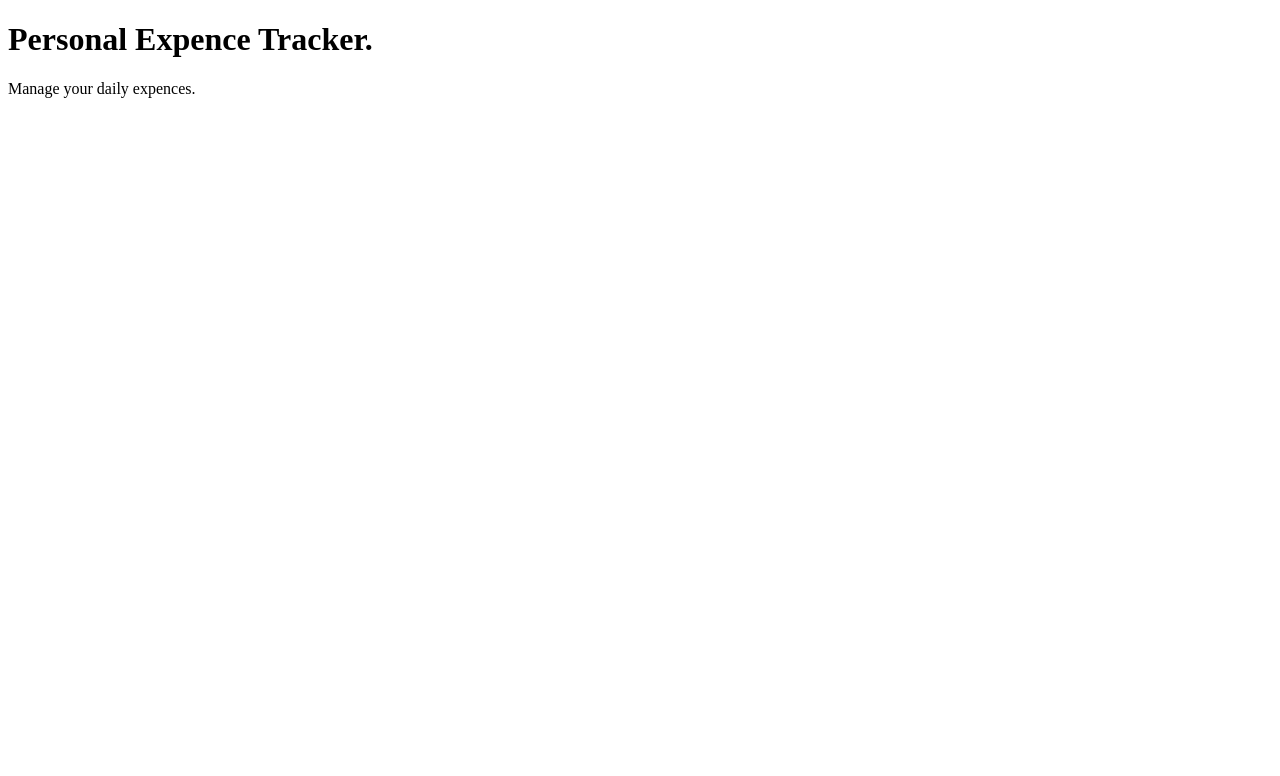
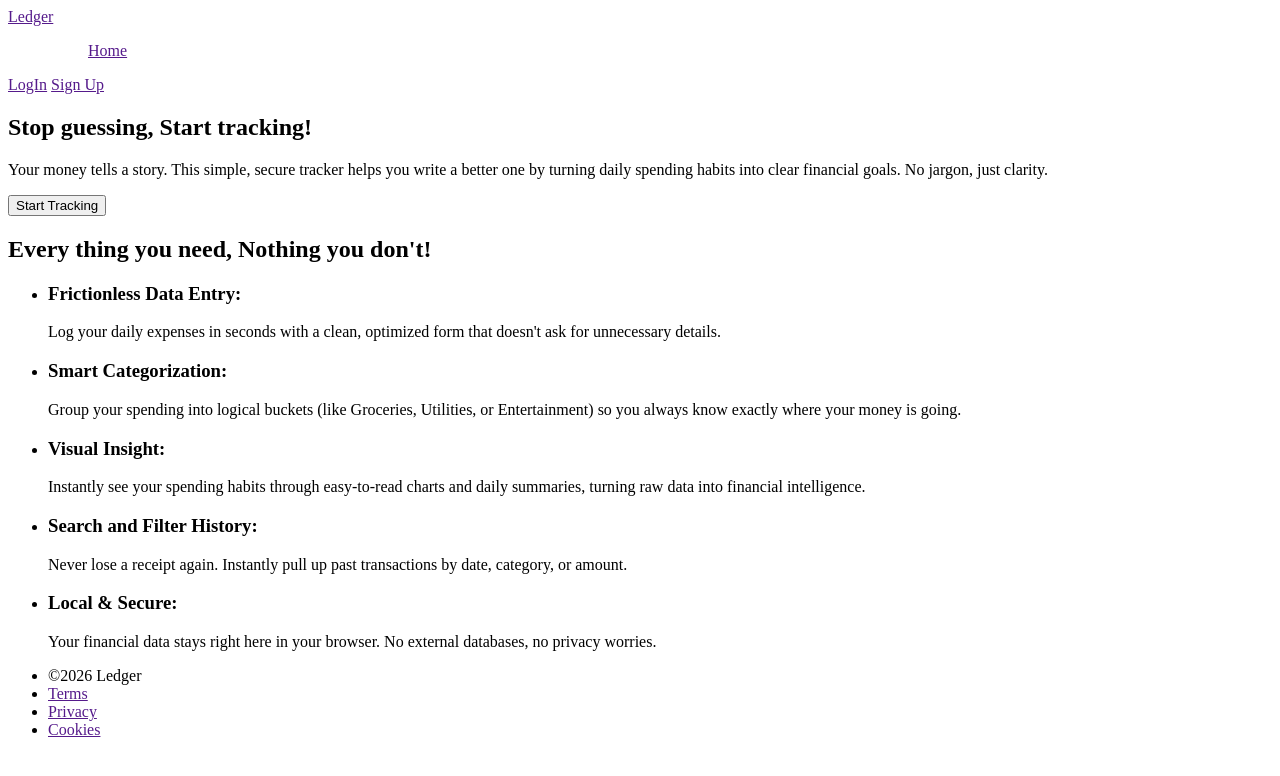
Before and after one commit to Awaizehri/expence_tracker, a plain HTML site: page index.html in a window 1280 px wide. Drawn offline with Linux system fonts and the light colour scheme.

Commit message:
Feature: Created home page of Expence Tracker app(Skeleton only) -Header with Navigation Bar -Hero-Section -->heading, description and Call to Action. -Additional Section --> List of features the app has. -Footer --> Privacy, Terms and cookies links

```diff
--- a/index.html
+++ b/index.html
@@ -2,19 +2,76 @@
 <html lang="en">
 <head>
     <meta charset="UTF-8">
-    <meta name="viewport" content="width=Auto, initial-scale=1.0">
-    <title>Document</title>
+    <meta name="viewport" content="width=device-width, initial-scale=1.0">
+    <title>Ledger</title>
 </head>
 <body>
     <header>
-        <h1>Personal Expence Tracker.</h1>
-        <p>Manage your daily expences.</p>
+        <div class="header-division">
+            <a href="" class="site-logo">Ledger</a>
+            <nav class="nav-bar">
+                <div class="navbar-division">
+                    <ul class="pages-list">
+                        <ol class="other-pages">
+                            <a href=""class="">Home</a>
+                        </ol>
+                    </ul>
+                    <div class="access-division">
+                        <a href="" class="access-link">LogIn</a>
+                        <a href=""class="access-link">Sign Up</a>
+                    </div>
+                </div>
+            </nav>
+        </div>
     </header>
-    <main>
+    <main id="main-content">
+
+            <section class="hero-section">
+                <div class="hero-section-division">
+                    <h1>
+                        <span>Stop guessing, Start tracking!</span>
+                    </h1>
+                    <p>Your money tells a story. This simple, secure tracker helps you write a better one by turning daily spending habits into clear financial goals. No jargon, just clarity.</p>
+                    <button>Start Tracking</button>
+
+                </div>
+            </section>
+            <section class="features-services">
+                <h1>Every thing you need, Nothing you don't!</h1>
+                <ul>
+                    <div class="feature-list">
+                        <li>
+                            <h3>Frictionless Data Entry:</h3>
+                            <p>Log your daily expenses in seconds with a clean, optimized form that doesn't ask for unnecessary details.</p>
+                        </li>
+                        <li>
+                            <h3>Smart Categorization:</h3>
+                            <p>Group your spending into logical buckets (like Groceries, Utilities, or Entertainment) so you always know exactly where your money is going.</p>
+                        </li><li>
+                            <h3>Visual Insight:</h3>
+                            <p>Instantly see your spending habits through easy-to-read charts and daily summaries, turning raw data into financial intelligence.</p>
+                        </li><li>
+                            <h3>Search and Filter History:</h3>
+                            <p>Never lose a receipt again. Instantly pull up past transactions by date, category, or amount.</p>
+                        </li><li>
+                            <h3>Local & Secure:</h3>
+                            <p>Your financial data stays right here in your browser. No external databases, no privacy worries.</p>
+                        </li>
+                    </div>
+                </ul>
+            </section>
 
     </main>
     <footer>
-
+        <div>
+            <ul>
+                <li>&copy;<span id="current-year"></span> Ledger</li>
+                <li><a href="">Terms</a></li>
+                <li><a href="">Privacy</a></li>
+                <li><a href="">Cookies</a></li>
+            </ul>
+        </div>
     </footer>
+    <script>document.getElementById("current-year").textContent = new Date().getFullYear();</script>
 </body>
 </html>
```
